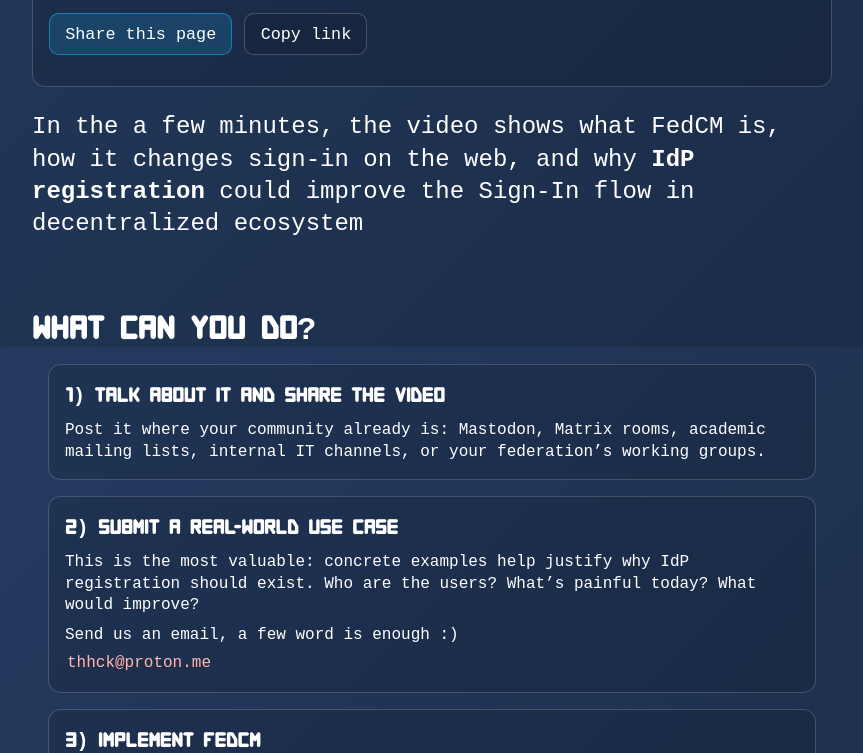
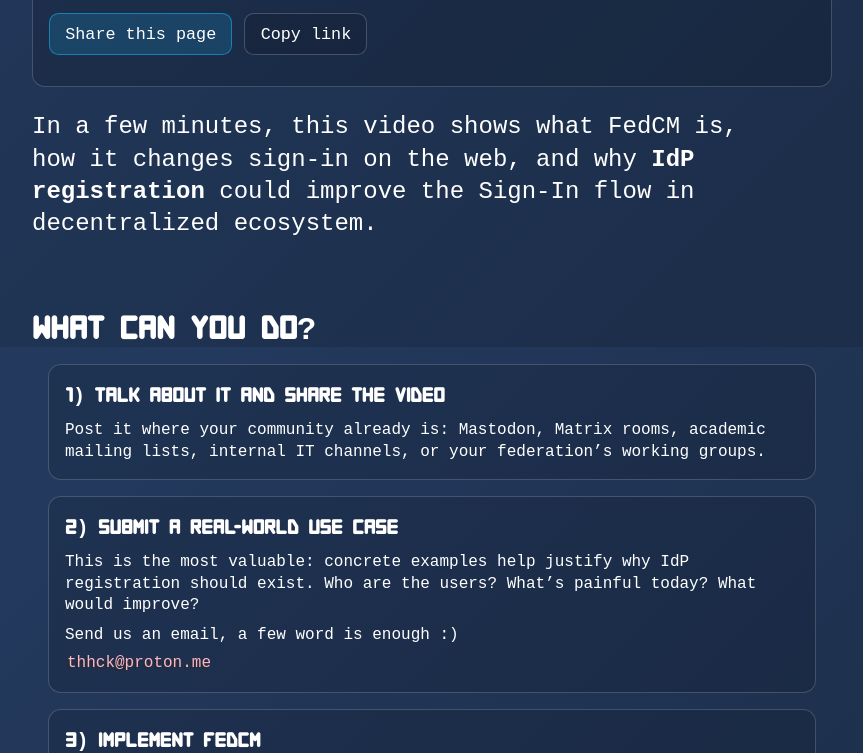
Before and after one commit to Liquid-Surf/website, a Jekyll site: the page fedcm.html, which Jekyll copies as it is, in a window 1280 px wide and 900 px high, scrolled down 406 px, cut to the strip 147-900 px from the top of the window. Shown: the whole strip, without its empty margins (208-1071 px from the left). Built offline with Jekyll 4.4.1, drawn with Linux system fonts in a browser that asks for light colours.

Commit message:
fedcm: fix typo

```diff
--- a/fedcm.html
+++ b/fedcm.html
@@ -207,7 +207,7 @@
           <p class="muted" id="shareStatus" role="status" aria-live="polite"></p>
         </div>
         <p style="font-family: courrier, monospace; font-size: 1.5rem;">
-          In the a few minutes, the video shows what FedCM is, how it changes sign‑in on the web, and why <strong>IdP registration</strong> could improve the Sign-In flow in decentralized ecosystem  </p>
+          In a few minutes, this video shows what FedCM is, how it changes sign‑in on the web, and why <strong>IdP registration</strong> could improve the Sign-In flow in decentralized ecosystem.  </p>
 
       </div>
     </section>
```
